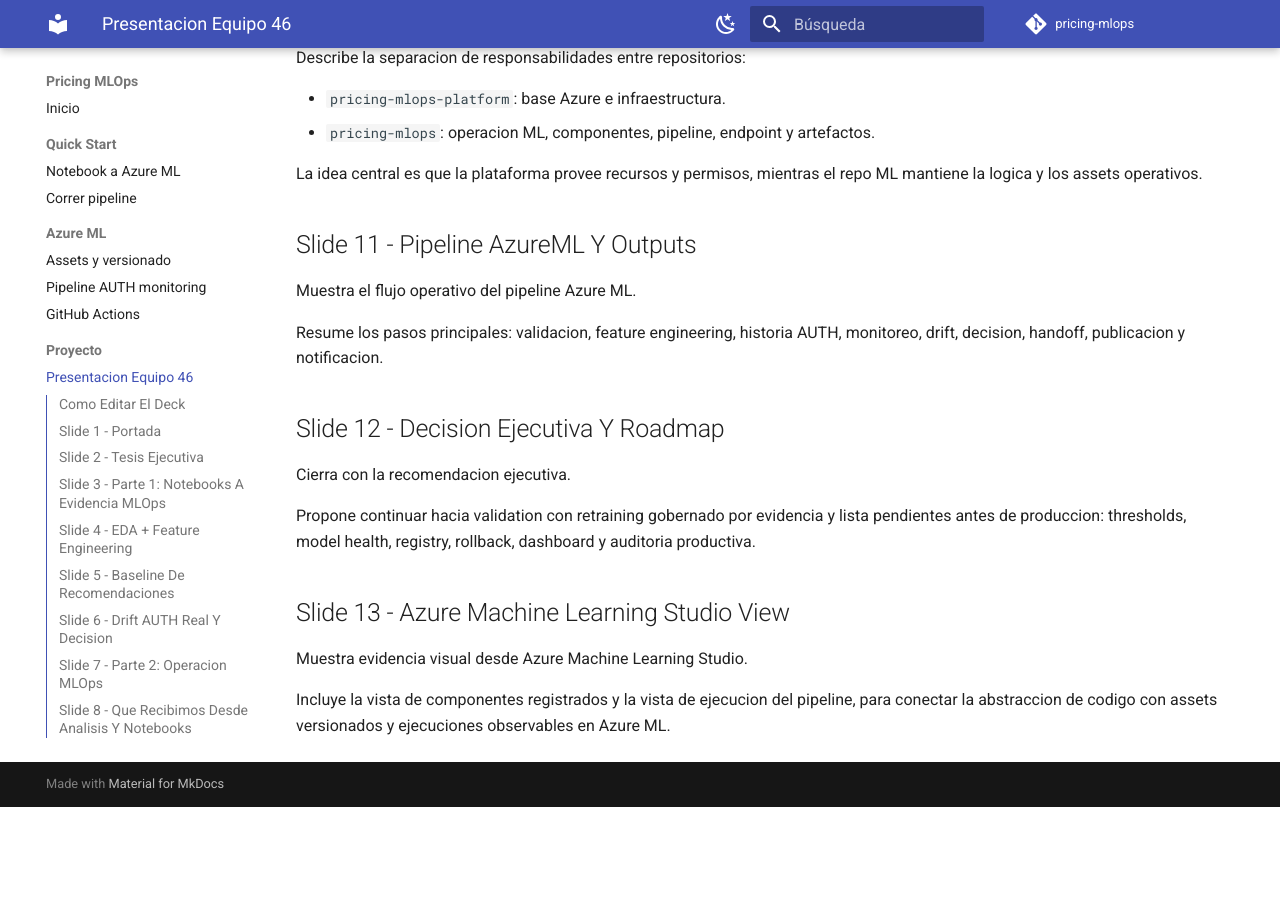
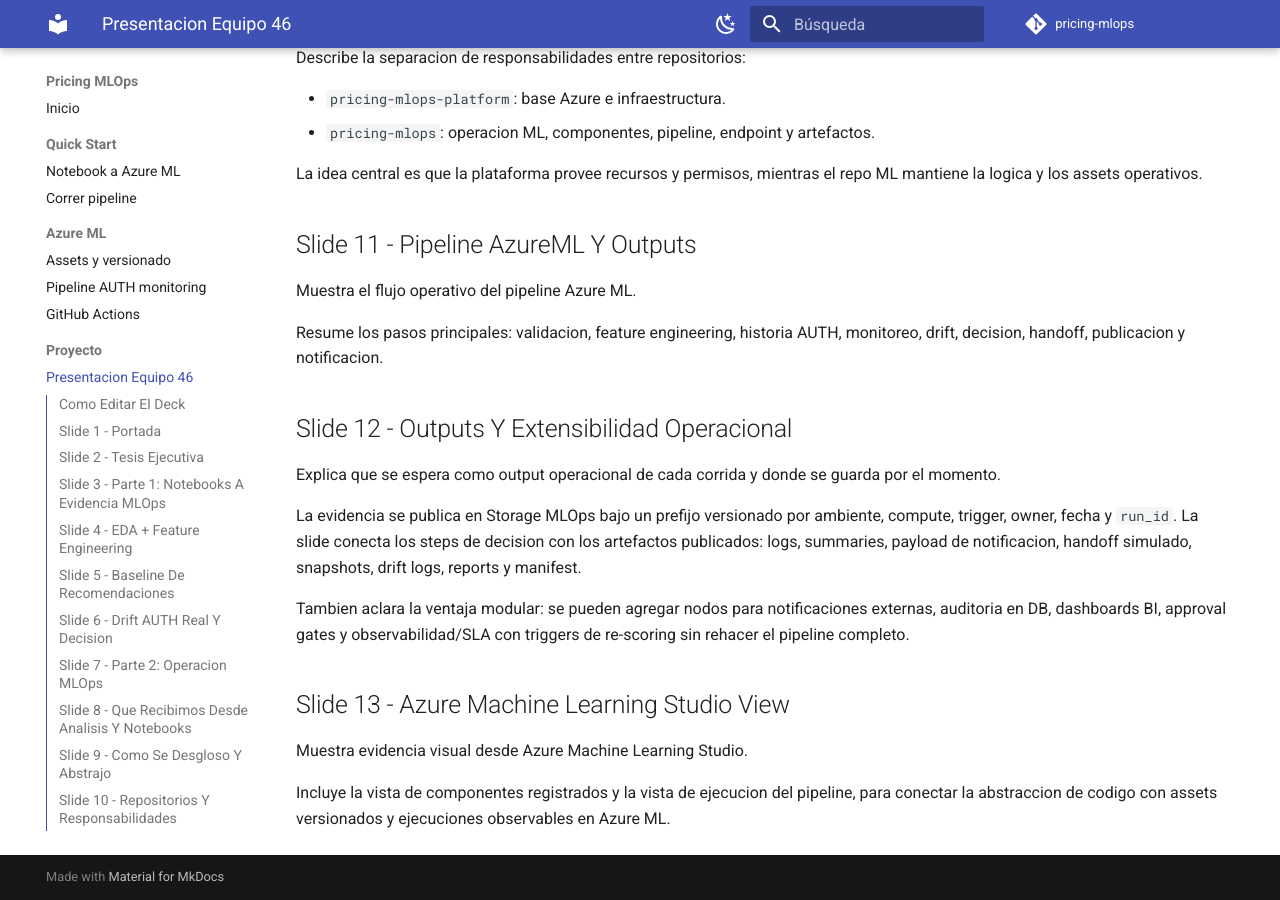
Before and after one commit to tecmx-team46-pricing/pricing-mlops, an MkDocs documentation site: the page built from docs/project/presentacion-proyecto-equipo-46.md, in a window 1280 px wide and 900 px high, scrolled down 2211 px. Built offline with MkDocs 1.6.1 and Material for MkDocs 9.7.7, drawn with Linux system fonts in a browser that asks for light colours; comment, search, counter and statistics services are not loaded; before the commit the page ends 3018 px from its top, so only the background shows below that.

Commit message:
Refine operational outputs slide

```diff
--- a/docs/project/presentacion-proyecto-equipo-46.md
+++ b/docs/project/presentacion-proyecto-equipo-46.md
@@ -86,11 +86,13 @@
 
 Resume los pasos principales: validacion, feature engineering, historia AUTH, monitoreo, drift, decision, handoff, publicacion y notificacion.
 
-## Slide 12 - Decision Ejecutiva Y Roadmap
+## Slide 12 - Outputs Y Extensibilidad Operacional
 
-Cierra con la recomendacion ejecutiva.
+Explica que se espera como output operacional de cada corrida y donde se guarda por el momento.
 
-Propone continuar hacia validation con retraining gobernado por evidencia y lista pendientes antes de produccion: thresholds, model health, registry, rollback, dashboard y auditoria productiva.
+La evidencia se publica en Storage MLOps bajo un prefijo versionado por ambiente, compute, trigger, owner, fecha y `run_id`. La slide conecta los steps de decision con los artefactos publicados: logs, summaries, payload de notificacion, handoff simulado, snapshots, drift logs, reports y manifest.
+
+Tambien aclara la ventaja modular: se pueden agregar nodos para notificaciones externas, auditoria en DB, dashboards BI, approval gates y observabilidad/SLA con triggers de re-scoring sin rehacer el pipeline completo.
 
 ## Slide 13 - Azure Machine Learning Studio View
 
```
Also changed, not shown: presentations/slidev/presentacion-proyecto-equipo-46.md (+19 -16 lines).
